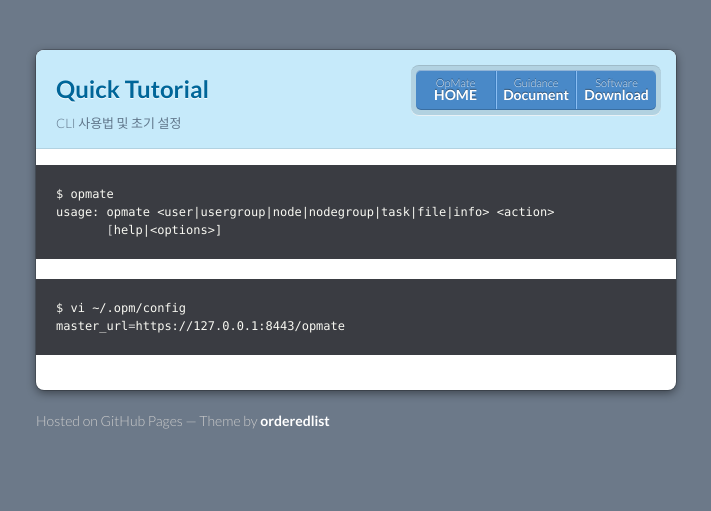
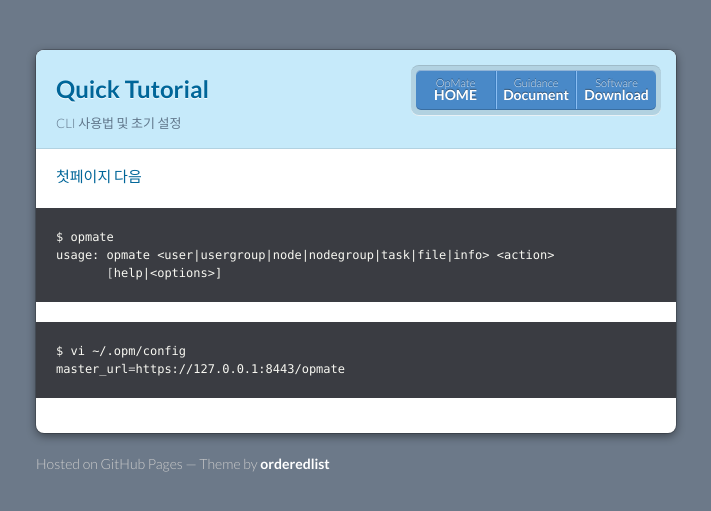
Before and after one commit to opmate/opmate.github.io, a Jekyll site: the page built from document/QuickTutorial1.md, in a window 1280 px wide. Shown: the top 511 px of the page, without its empty margins (284-995 px from the left). Built offline with Jekyll 4.4.1, drawn with Linux system fonts in a browser that asks for light colours; our own code applies the rules of GitHub Pages for plain Markdown files; a script that is not in the unit is left out; the repository's description, which GitHub fills in, is left out.

Commit message:
Update QuickTutorial1.md

````diff
--- a/document/QuickTutorial1.md
+++ b/document/QuickTutorial1.md
@@ -2,6 +2,9 @@
 title: Quick Tutorial
 description: CLI 사용법 및 초기 설정
 ---
+
+[첫페이지](QuickTutorial.md) [다음](QuickTutorial2.md)
+
 
 ```sh
 $ opmate
````
